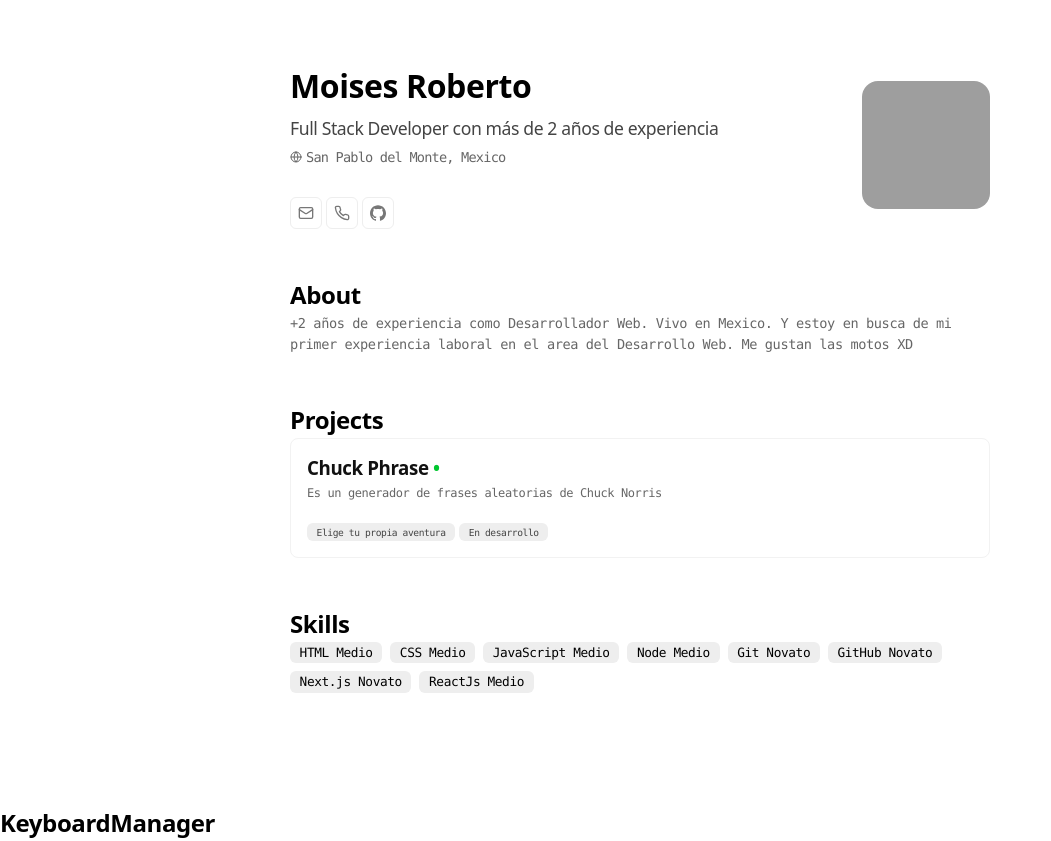
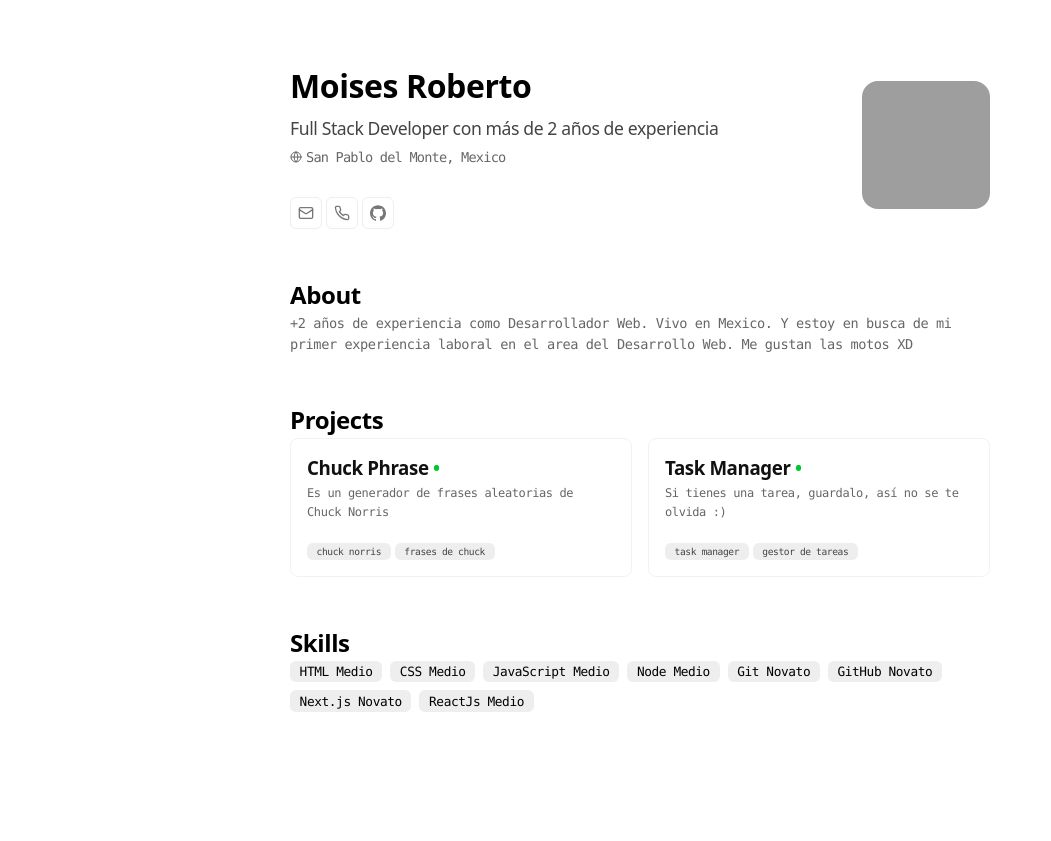
Before and after one commit to MoisesRmx/minimalist-porfolio, a React (Vite) app: page / in a window 1280 px wide. Shown: the whole page, without its empty margins (0-1051 px from the left). Built offline with nearby package versions, Linux system fonts and the light colour scheme; grey boxes are pictures that could not be loaded.

Commit message:
Añadiendo otro proyecto

```diff
--- a/src/App.jsx
+++ b/src/App.jsx
@@ -18,7 +18,7 @@ export default function App() {
         <Projects />
         <Skills />
       </main>
-      <KeyboardManager />
+      {/* <KeyboardManager /> */}
     </>
   )
 }
--- a/src/components/sections/Projects.jsx
+++ b/src/components/sections/Projects.jsx
@@ -13,7 +13,7 @@ export default function Projects() {
                 <article>
                   <header>
                     <h3>
-                      <a href={url} title={`Ver el proyecto ${name}`}>
+                      <a href={url} title={`Ver el proyecto ${name}`} target='_blank'>
                         {name}
                       </a>
                       {
--- a/src/cv.json
+++ b/src/cv.json
@@ -106,10 +106,20 @@
       "isActive": true,
       "description": "Es un generador de frases aleatorias de Chuck Norris",
       "highlights": [
-        "Elige tu propia aventura",
-        "En desarrollo"
+        "chuck norris",
+        "frases de chuck"
       ],
       "url": "https://chuck-phrase.vercel.app/"
+    },
+    {
+      "name": "Task Manager",
+      "isActive": true,
+      "description": "Si tienes una tarea, guardalo, así no se te olvida :)",
+      "highlights": [
+        "task manager",
+        "gestor de tareas"
+      ],
+      "url": "https://task-manager-reactjs.vercel.app/"
     }
   ]
 }
```
